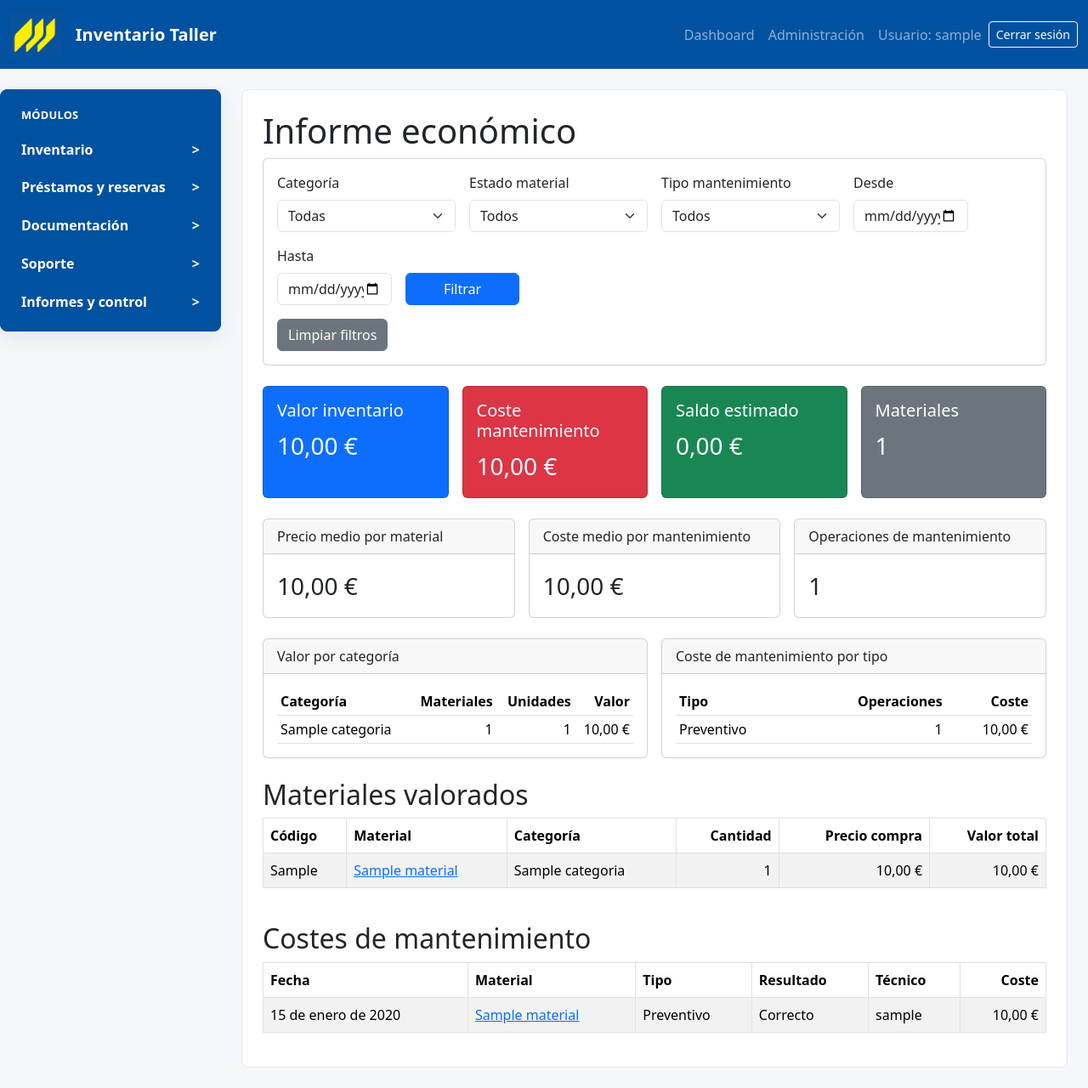
After one commit to josellagosta-collab/inventario_taller_sdd, a Django app: page /informes/economico/ in a window 1280 px wide. The commit adds this page. Shown: the whole page at 85% size. Run offline with Django 5.2, Linux system fonts and the light colour scheme; a user stored in the database is signed in; tables that the repository leaves empty hold one stand-in row (values such as "Sample post").

Commit message:
Completa informe economico

```diff
--- a/docs/jira_sync_state.json
+++ b/docs/jira_sync_state.json
@@ -100,7 +100,7 @@
   "BL-098": "fd718c2730b6b192dc628041be37fe5d94e96e7b3eb2c874dd8cd1e1b1a267ec",
   "BL-099": "16c4b5e4df0ffbb83f6187ea20e40e4e257039c9db2a53a4c214b202b35230e1",
   "BL-100": "2eb8fc63bf184bdaf167f40192db962a444a2f1a95f59449fd08ecfab60dcfe8",
-  "BL-101": "7a7a7f8440084fa5a1441adb740a1f8d4eed45467e09cf827e3ec08cb6074863",
+  "BL-101": "da2b38b6b5460e17e8a4bce4a944e9b8f503d88ab1019f9a7e6fd8ad4a7e494d",
   "BL-102": "a5eaead72585174b6f971bc198eae3366816c3d855e27c5d91d610b71d46d3ed",
   "BL-103": "a250f5ac2a1a5027af0c1bf4a0f9be17742a5a4de6682ad21de1a06b9ce9e87f",
   "BL-104": "78872c9520a7c8aae429eb7ffff2806a45a40281f41cef155350f41fc45f5e8a",
--- /dev/null
+++ b/informes/templates/informes/informe_economico.html
@@ -0,0 +1,348 @@
+{% extends "base.html" %}
+{% load moneda %}
+
+{% block title %}
+Informe económico
+{% endblock %}
+
+{% block content %}
+
+<h1>Informe económico</h1>
+
+<form method="get" class="card card-body mb-4">
+    <div class="row g-3">
+        <div class="col-md-3">
+            <label class="form-label">
+                Categoría
+            </label>
+
+            <select name="categoria" class="form-select">
+                <option value="">
+                    Todas
+                </option>
+
+                {% for categoria in categorias %}
+                    <option value="{{ categoria.id }}"
+                        {% if categoria_id == categoria.id|stringformat:"s" %}
+                            selected
+                        {% endif %}
+                    >
+                        {{ categoria.nombre }}
+                    </option>
+                {% endfor %}
+            </select>
+        </div>
+
+        <div class="col-md-3">
+            <label class="form-label">
+                Estado material
+            </label>
+
+            <select name="estado" class="form-select">
+                <option value="">
+                    Todos
+                </option>
+
+                {% for valor, texto in estados %}
+                    <option value="{{ valor }}"
+                        {% if estado == valor %}
+                            selected
+                        {% endif %}
+                    >
+                        {{ texto }}
+                    </option>
+                {% endfor %}
+            </select>
+        </div>
+
+        <div class="col-md-3">
+            <label class="form-label">
+                Tipo mantenimiento
+            </label>
+
+            <select name="tipo_mantenimiento" class="form-select">
+                <option value="">
+                    Todos
+                </option>
+
+                {% for valor, texto in tipos_mantenimiento %}
+                    <option value="{{ valor }}"
+                        {% if tipo_mantenimiento == valor %}
+                            selected
+                        {% endif %}
+                    >
+                        {{ texto }}
+                    </option>
+                {% endfor %}
+            </select>
+        </div>
+
+        <div class="col-md-2">
+            <label class="form-label">
+                Desde
+            </label>
+
+            <input type="date"
+                   name="fecha_desde"
+                   class="form-control"
+                   value="{{ fecha_desde }}">
+        </div>
+
+        <div class="col-md-2">
+            <label class="form-label">
+                Hasta
+            </label>
+
+            <input type="date"
+                   name="fecha_hasta"
+                   class="form-control"
+                   value="{{ fecha_hasta }}">
+        </div>
+
+        <div class="col-md-2 d-flex align-items-end">
+            <button type="submit" class="btn btn-primary w-100">
+                Filtrar
+            </button>
+        </div>
+    </div>
+
+    <div class="mt-3">
+        <a href="{% url 'informes:informe_economico' %}"
+           class="btn btn-secondary">
+            Limpiar filtros
+        </a>
+    </div>
+</form>
+
+<div class="row g-3 mb-4">
+    <div class="col-md-3">
+        <div class="card text-bg-primary h-100">
+            <div class="card-body">
+                <h5 class="card-title">Valor inventario</h5>
+                <p class="card-text fs-3">{{ valor_inventario|euros }}</p>
+            </div>
+        </div>
+    </div>
+
+    <div class="col-md-3">
+        <div class="card text-bg-danger h-100">
+            <div class="card-body">
+                <h5 class="card-title">Coste mantenimiento</h5>
+                <p class="card-text fs-3">{{ coste_mantenimiento|euros }}</p>
+            </div>
+        </div>
+    </div>
+
+    <div class="col-md-3">
+        <div class="card text-bg-success h-100">
+            <div class="card-body">
+                <h5 class="card-title">Saldo estimado</h5>
+                <p class="card-text fs-3">{{ resultado_economico|euros }}</p>
+            </div>
+        </div>
+    </div>
+
+    <div class="col-md-3">
+        <div class="card text-bg-secondary h-100">
+            <div class="card-body">
+                <h5 class="card-title">Materiales</h5>
+                <p class="card-text fs-3">{{ total_materiales }}</p>
+            </div>
+        </div>
+    </div>
+</div>
+
+<div class="row g-3 mb-4">
+    <div class="col-md-4">
+        <div class="card h-100">
+            <div class="card-header">
+                Precio medio por material
+            </div>
+            <div class="card-body">
+                <p class="fs-3 mb-0">{{ precio_medio_material|euros }}</p>
+            </div>
+        </div>
+    </div>
+
+    <div class="col-md-4">
+        <div class="card h-100">
+            <div class="card-header">
+                Coste medio por mantenimiento
+            </div>
+            <div class="card-body">
+                <p class="fs-3 mb-0">{{ coste_medio_mantenimiento|euros }}</p>
+            </div>
+        </div>
+    </div>
+
+    <div class="col-md-4">
+        <div class="card h-100">
+            <div class="card-header">
+                Operaciones de mantenimiento
+            </div>
+            <div class="card-body">
+                <p class="fs-3 mb-0">{{ total_mantenimientos }}</p>
+            </div>
+        </div>
+    </div>
+</div>
+
+<div class="row g-3 mb-4">
+    <div class="col-md-6">
+        <div class="card h-100">
+            <div class="card-header">
+                Valor por categoría
+            </div>
+            <div class="card-body">
+                <table class="table table-sm mb-0">
+                    <thead>
+                        <tr>
+                            <th>Categoría</th>
+                            <th class="text-end">Materiales</th>
+                            <th class="text-end">Unidades</th>
+                            <th class="text-end">Valor</th>
+                        </tr>
+                    </thead>
+                    <tbody>
+                        {% for fila in valor_por_categoria %}
+                            <tr>
+                                <td>{{ fila.categoria }}</td>
+                                <td class="text-end">{{ fila.materiales }}</td>
+                                <td class="text-end">{{ fila.unidades }}</td>
+                                <td class="text-end">{{ fila.valor|euros }}</td>
+                            </tr>
+                        {% empty %}
+                            <tr>
+                                <td colspan="4" class="text-muted">
+                                    Sin datos
+                                </td>
+                            </tr>
+                        {% endfor %}
+                    </tbody>
+                </table>
+            </div>
+        </div>
+    </div>
+
+    <div class="col-md-6">
+        <div class="card h-100">
+            <div class="card-header">
+                Coste de mantenimiento por tipo
+            </div>
+            <div class="card-body">
+                <table class="table table-sm mb-0">
+                    <thead>
+                        <tr>
+                            <th>Tipo</th>
+                            <th class="text-end">Operaciones</th>
+                            <th class="text-end">Coste</th>
+                        </tr>
+                    </thead>
+                    <tbody>
+                        {% for fila in coste_por_tipo %}
+                            <tr>
+                                <td>{{ fila.tipo }}</td>
+                                <td class="text-end">{{ fila.mantenimientos }}</td>
+                                <td class="text-end">{{ fila.total|euros }}</td>
+                            </tr>
+                        {% empty %}
+                            <tr>
+                                <td colspan="3" class="text-muted">
+                                    Sin datos
+                                </td>
+                            </tr>
+                        {% endfor %}
+                    </tbody>
+                </table>
+            </div>
+        </div>
+    </div>
+</div>
+
+<h2>Materiales valorados</h2>
+
+<div class="table-responsive mb-4">
+    <table class="table table-striped table-bordered align-middle">
+        <thead>
+            <tr>
+                <th>Código</th>
+                <th>Material</th>
+                <th>Categoría</th>
+                <th class="text-end">Cantidad</th>
+                <th class="text-end">Precio compra</th>
+                <th class="text-end">Valor total</th>
+            </tr>
+        </thead>
+
+        <tbody>
+            {% for fila in materiales_valorados %}
+                <tr>
+                    <td>{{ fila.material.codigo_inventario }}</td>
+                    <td>
+                        <a href="{% url 'inventario:detalle_material' fila.material.id %}">
+                            {{ fila.material.nombre }}
+                        </a>
+                    </td>
+                    <td>{{ fila.material.categoria.nombre }}</td>
+                    <td class="text-end">{{ fila.material.cantidad }}</td>
+                    <td class="text-end">{{ fila.valor_unitario|euros }}</td>
+                    <td class="text-end">{{ fila.valor_total|euros }}</td>
+                </tr>
+            {% empty %}
+                <tr>
+                    <td colspan="6" class="text-center">
+                        No hay materiales valorados.
+                    </td>
+                </tr>
+            {% endfor %}
+        </tbody>
+    </table>
+</div>
+
+<h2>Costes de mantenimiento</h2>
+
+<div class="table-responsive">
+    <table class="table table-striped table-bordered align-middle">
+        <thead>
+            <tr>
+                <th>Fecha</th>
+                <th>Material</th>
+                <th>Tipo</th>
+                <th>Resultado</th>
+                <th>Técnico</th>
+                <th class="text-end">Coste</th>
+            </tr>
+        </thead>
+
+        <tbody>
+            {% for mantenimiento in mantenimientos %}
+                <tr>
+                    <td>{{ mantenimiento.fecha }}</td>
+                    <td>
+                        <a href="{% url 'inventario:detalle_material' mantenimiento.material.id %}">
+                            {{ mantenimiento.material.nombre }}
+                        </a>
+                    </td>
+                    <td>{{ mantenimiento.get_tipo_display }}</td>
+                    <td>{{ mantenimiento.get_resultado_display }}</td>
+                    <td>
+                        {% if mantenimiento.tecnico %}
+                            {{ mantenimiento.tecnico.username }}
+                        {% else %}
+                            -
+                        {% endif %}
+                    </td>
+                    <td class="text-end">{{ mantenimiento.coste|euros }}</td>
+                </tr>
+            {% empty %}
+                <tr>
+                    <td colspan="6" class="text-center">
+                        No hay costes de mantenimiento registrados.
+                    </td>
+                </tr>
+            {% endfor %}
+        </tbody>
+    </table>
+</div>
+
+{% endblock %}
--- a/informes/urls.py
+++ b/informes/urls.py
@@ -20,4 +20,9 @@ urlpatterns = [
         views.informe_incidencias,
         name="informe_incidencias",
     ),
+    path(
+        "informes/economico/",
+        views.informe_economico,
+        name="informe_economico",
+    ),
 ]
--- a/informes/views.py
+++ b/informes/views.py
@@ -1,3 +1,5 @@
+from decimal import Decimal
+
 from django.contrib.auth.decorators import login_required
 from django.contrib.auth.models import User
 from django.db.models import Count, F, Q, Sum
@@ -6,6 +8,7 @@ from django.utils import timezone
 
 from incidencias.models import Incidencia
 from inventario.models import Categoria, Material
+from mantenimiento.models import Mantenimiento
 from prestamos.models import Prestamo
 from usuarios.decorators import pertenece_a_grupo
 
@@ -247,3 +250,131 @@ def informe_incidencias(request):
         "por_prioridad": por_prioridad,
         "por_material": por_material,
     })
+
+
+@login_required
+@pertenece_a_grupo("Administradores")
+def informe_economico(request):
+    materiales = Material.objects.select_related(
+        "categoria",
+        "ubicacion",
+    ).all()
+    mantenimientos = Mantenimiento.objects.select_related(
+        "material",
+        "tecnico",
+    ).all()
+
+    categoria_id = request.GET.get("categoria", "")
+    estado = request.GET.get("estado", "")
+    tipo_mantenimiento = request.GET.get("tipo_mantenimiento", "")
+    fecha_desde = request.GET.get("fecha_desde", "")
+    fecha_hasta = request.GET.get("fecha_hasta", "")
+
+    if categoria_id:
+        materiales = materiales.filter(categoria_id=categoria_id)
+        mantenimientos = mantenimientos.filter(material__categoria_id=categoria_id)
+
+    if estado:
+        materiales = materiales.filter(estado=estado)
+        mantenimientos = mantenimientos.filter(material__estado=estado)
+
+    if tipo_mantenimiento:
+        mantenimientos = mantenimientos.filter(tipo=tipo_mantenimiento)
+
+    if fecha_desde:
+        mantenimientos = mantenimientos.filter(fecha__gte=fecha_desde)
+
+    if fecha_hasta:
+        mantenimientos = mantenimientos.filter(fecha__lte=fecha_hasta)
+
+    materiales = materiales.distinct()
+    mantenimientos = mantenimientos.distinct()
+
+    valor_inventario = Decimal("0")
+    materiales_valorados = []
+    valor_por_categoria = {}
+
+    for material in materiales:
+        valor_unitario = material.precio_compra or Decimal("0")
+        valor_total = valor_unitario * material.cantidad
+        valor_inventario += valor_total
+
+        categoria = material.categoria.nombre if material.categoria else "Sin categoría"
+        if categoria not in valor_por_categoria:
+            valor_por_categoria[categoria] = {
+                "categoria": categoria,
+                "materiales": 0,
+                "unidades": 0,
+                "valor": Decimal("0"),
+            }
+
+        valor_por_categoria[categoria]["materiales"] += 1
+        valor_por_categoria[categoria]["unidades"] += material.cantidad
+        valor_por_categoria[categoria]["valor"] += valor_total
+
+        materiales_valorados.append({
+            "material": material,
+            "valor_unitario": valor_unitario,
+            "valor_total": valor_total,
+        })
+
+    coste_mantenimiento = sum(
+        (mantenimiento.coste or Decimal("0"))
+        for mantenimiento in mantenimientos
+    )
+    total_mantenimientos = mantenimientos.count()
+    coste_medio_mantenimiento = (
+        coste_mantenimiento / total_mantenimientos
+        if total_mantenimientos else Decimal("0")
+    )
+    precio_medio_material = (
+        valor_inventario / materiales.count()
+        if materiales.count() else Decimal("0")
+    )
+
+    coste_por_tipo = []
+    for valor, texto in Mantenimiento.TIPOS:
+        mantenimientos_tipo = mantenimientos.filter(tipo=valor)
+        total_tipo = sum(
+            (mantenimiento.coste or Decimal("0"))
+            for mantenimiento in mantenimientos_tipo
+        )
+        if mantenimientos_tipo.exists():
+            coste_por_tipo.append({
+                "tipo": texto,
+                "total": total_tipo,
+                "mantenimientos": mantenimientos_tipo.count(),
+            })
+
+    materiales_valorados = sorted(
+        materiales_valorados,
+        key=lambda fila: fila["valor_total"],
+        reverse=True,
+    )
+    valor_por_categoria = sorted(
+        valor_por_categoria.values(),
+        key=lambda fila: fila["valor"],
+        reverse=True,
+    )
+
+    return render(request, "informes/informe_economico.html", {
+        "categorias": Categoria.objects.all(),
+        "estados": Material.ESTADOS,
+        "tipos_mantenimiento": Mantenimiento.TIPOS,
+        "categoria_id": categoria_id,
+        "estado": estado,
+        "tipo_mantenimiento": tipo_mantenimiento,
+        "fecha_desde": fecha_desde,
+        "fecha_hasta": fecha_hasta,
+        "valor_inventario": valor_inventario,
+        "coste_mantenimiento": coste_mantenimiento,
+        "resultado_economico": valor_inventario - coste_mantenimiento,
+        "precio_medio_material": precio_medio_material,
+        "coste_medio_mantenimiento": coste_medio_mantenimiento,
+        "total_materiales": materiales.count(),
+        "total_mantenimientos": total_mantenimientos,
+        "valor_por_categoria": valor_por_categoria,
+        "coste_por_tipo": coste_por_tipo,
+        "materiales_valorados": materiales_valorados,
+        "mantenimientos": mantenimientos,
+    })
```
Also changed, not shown: docs/BACKLOG.md (+1 -1 lines), informes/templates/informes/panel_informes.html (+17 -0 lines), informes/tests.py (+65 -0 lines).
